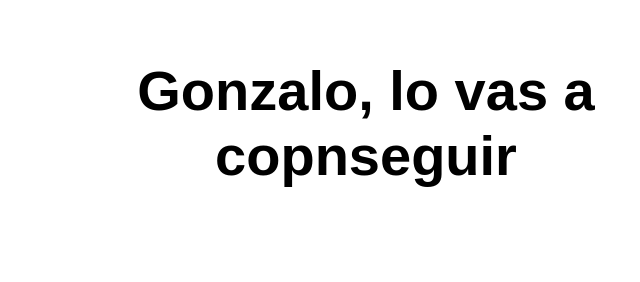
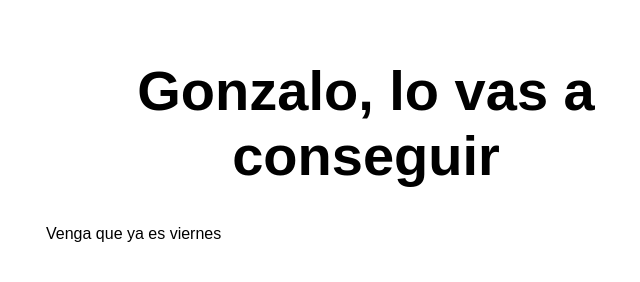
Before and after one commit to gonzaloorea/my-first-static-web-app, a website: page src/index.html in a window 1280 px wide. Shown: the whole page, without its empty margins (274-914 px from the left). Drawn offline with Linux system fonts and the light colour scheme.

```diff
--- a/src/index.html
+++ b/src/index.html
@@ -10,7 +10,8 @@
 
 <body>
   <main>
-    <h1>Gonzalo, lo vas a copnseguir</h1>
+    <h1>Gonzalo, lo vas a conseguir</h1>
+    <p>Venga que ya es viernes</p>
   </main>
 </body>
 
```
